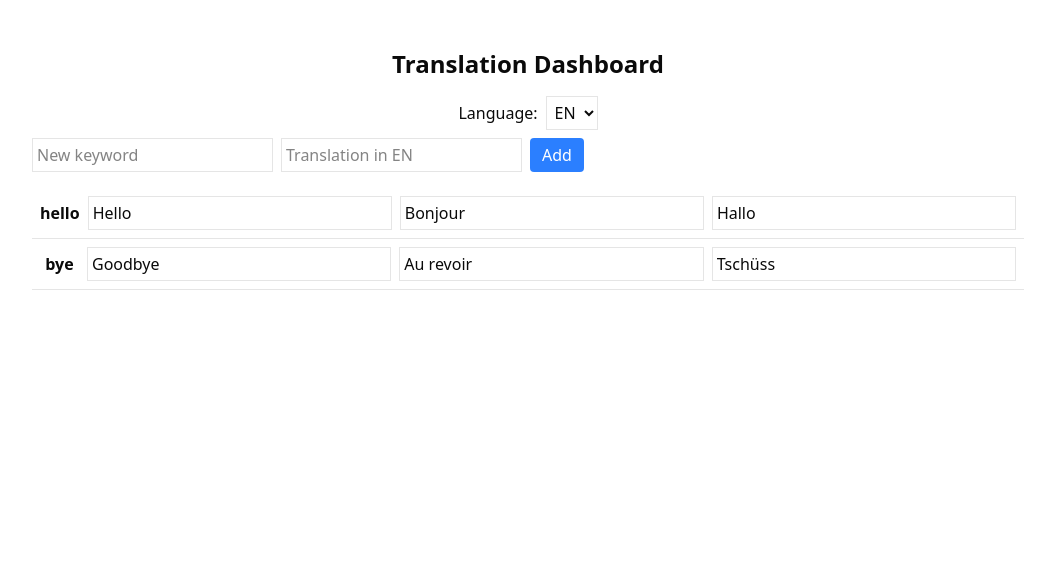
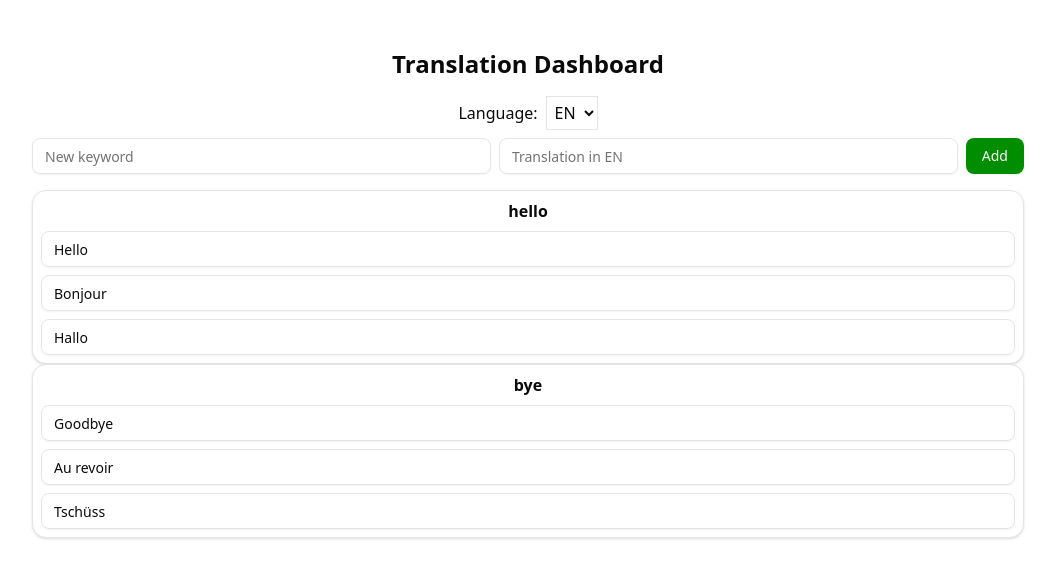
Before and after one commit to Kiyarash17/sibirani-interview-task, a React (Vite) app: page /dashboard in a window 1280 px wide. Shown: the top 578 px of the page, without its empty margins (112-1167 px from the left). Built offline with nearby package versions, Linux system fonts and the light colour scheme.

Commit message:
feat: Refactor AddKeywordForm and DraggableKeywordList components

```diff
--- a/package.json
+++ b/package.json
@@ -12,6 +12,7 @@
   "dependencies": {
     "@dnd-kit/core": "^6.3.1",
     "@dnd-kit/sortable": "^10.0.0",
+    "@radix-ui/react-slot": "^1.2.2",
     "@tailwindcss/vite": "^4.1.6",
     "class-variance-authority": "^0.7.1",
     "clsx": "^2.1.1",
--- a/src/components/AddKeywordForm.tsx
+++ b/src/components/AddKeywordForm.tsx
@@ -1,5 +1,7 @@
 import { useState } from "react";
 import { useTranslation } from "../context/TranslationContext";
+import { Input } from "../components/ui/input";
+import { Button } from "../components/ui/button";
 
 const AddKeywordForm = () => {
   const [keyword, setKeyword] = useState("");
@@ -15,26 +17,21 @@
 
   return (
     <div className="mb-4 flex gap-2">
-      <input
+      <Input
         type="text"
         placeholder="New keyword"
         value={keyword}
-        onChange={(e) => setKeyword(e.target.value)}
-        className="border p-1"
+        onChange={(e: React.ChangeEvent<HTMLInputElement>) => setKeyword(e.target.value)}
       />
-      <input
+      <Input
         type="text"
         placeholder={`Translation in ${currentLanguage.toUpperCase()}`}
         value={value}
-        onChange={(e) => setValue(e.target.value)}
-        className="border p-1"
+        onChange={(e: React.ChangeEvent<HTMLInputElement>) => setValue(e.target.value)}
       />
-      <button
-        onClick={handleAdd}
-        className="bg-blue-500 text-white px-3 py-1 rounded"
-      >
+      <Button onClick={handleAdd}>
         Add
-      </button>
+      </Button>
     </div>
   );
 };
--- a/src/components/DraggableKeywordList.tsx
+++ b/src/components/DraggableKeywordList.tsx
@@ -14,6 +14,8 @@
 } from "@dnd-kit/sortable";
 import { CSS } from "@dnd-kit/utilities";
 import { useTranslation } from "../context/TranslationContext";
+import { Input } from "../components/ui/input";
+import { Card } from "../components/ui/card";
 
 function DraggableKeywordList() {
   const { data, reorderKeywords } = useTranslation();
@@ -59,23 +61,23 @@
   };
 
   return (
-    <div
+    <Card
       ref={setNodeRef}
       style={style}
       {...attributes}
       {...listeners}
-      className="flex gap-2 p-2 border-b items-center bg-white"
+      className="flex gap-2 p-2 items-center bg-white"
     >
       <span className="w-32 font-bold">{keyword}</span>
       {languages.map((lang) => (
-        <input
+        <Input
           key={lang}
           value={data.translations[lang][keyword] || ""}
-          onChange={(e) => editTranslation(keyword, lang, e.target.value)}
-          className="border p-1 w-full"
+          onChange={(e: React.ChangeEvent<HTMLInputElement>) => editTranslation(keyword, lang, e.target.value)}
+          className="w-full"
         />
       ))}
-    </div>
+    </Card>
   );
 }
 
--- /dev/null
+++ b/src/components/ui/button.tsx
@@ -0,0 +1,58 @@
+import * as React from "react"
+import { Slot } from "@radix-ui/react-slot"
+import { cva, type VariantProps } from "class-variance-authority"
+import { cn } from "../../lib/utils"
+
+const buttonVariants = cva(
+  "inline-flex items-center justify-center gap-2 whitespace-nowrap rounded-md text-sm font-medium transition-all disabled:pointer-events-none disabled:opacity-50 [&_svg]:pointer-events-none [&_svg:not([class*='size-'])]:size-4 shrink-0 [&_svg]:shrink-0 outline-none focus-visible:border-ring focus-visible:ring-ring/50 focus-visible:ring-[3px] aria-invalid:ring-destructive/20 dark:aria-invalid:ring-destructive/40 aria-invalid:border-destructive",
+  {
+    variants: {
+      variant: {
+        default:
+          "bg-primary text-primary-foreground shadow-xs hover:bg-primary/90",
+        destructive:
+          "bg-destructive text-white shadow-xs hover:bg-destructive/90 focus-visible:ring-destructive/20 dark:focus-visible:ring-destructive/40 dark:bg-destructive/60",
+        outline:
+          "border bg-background shadow-xs hover:bg-accent hover:text-accent-foreground dark:bg-input/30 dark:border-input dark:hover:bg-input/50",
+        secondary:
+          "bg-secondary text-secondary-foreground shadow-xs hover:bg-secondary/80",
+        ghost:
+          "hover:bg-accent hover:text-accent-foreground dark:hover:bg-accent/50",
+        link: "text-primary underline-offset-4 hover:underline",
+      },
+      size: {
+        default: "h-9 px-4 py-2 has-[>svg]:px-3",
+        sm: "h-8 rounded-md gap-1.5 px-3 has-[>svg]:px-2.5",
+        lg: "h-10 rounded-md px-6 has-[>svg]:px-4",
+        icon: "size-9",
+      },
+    },
+    defaultVariants: {
+      variant: "default",
+      size: "default",
+    },
+  }
+)
+
+function Button({
+  className,
+  variant,
+  size,
+  asChild = false,
+  ...props
+}: React.ComponentProps<"button"> &
+  VariantProps<typeof buttonVariants> & {
+    asChild?: boolean
+  }) {
+  const Comp = asChild ? Slot : "button"
+
+  return (
+    <Comp
+      data-slot="button"
+      className={cn(buttonVariants({ variant, size, className }))}
+      {...props}
+    />
+  )
+}
+
+export { Button, buttonVariants }
--- /dev/null
+++ b/src/components/ui/card.tsx
@@ -0,0 +1,91 @@
+import * as React from "react"
+import { cn } from "../../lib/utils"
+
+function Card({ className, ...props }: React.ComponentProps<"div">) {
+  return (
+    <div
+      data-slot="card"
+      className={cn(
+        "bg-card text-card-foreground flex flex-col gap-6 rounded-xl border py-6 shadow-sm",
+        className
+      )}
+      {...props}
+    />
+  )
+}
+
+function CardHeader({ className, ...props }: React.ComponentProps<"div">) {
+  return (
+    <div
+      data-slot="card-header"
+      className={cn(
+        "@container/card-header grid auto-rows-min grid-rows-[auto_auto] items-start gap-1.5 px-6 has-data-[slot=card-action]:grid-cols-[1fr_auto] [.border-b]:pb-6",
+        className
+      )}
+      {...props}
+    />
+  )
+}
+
+function CardTitle({ className, ...props }: React.ComponentProps<"div">) {
+  return (
+    <div
+      data-slot="card-title"
+      className={cn("leading-none font-semibold", className)}
+      {...props}
+    />
+  )
+}
+
+function CardDescription({ className, ...props }: React.ComponentProps<"div">) {
+  return (
+    <div
+      data-slot="card-description"
+      className={cn("text-muted-foreground text-sm", className)}
+      {...props}
+    />
+  )
+}
+
+function CardAction({ className, ...props }: React.ComponentProps<"div">) {
+  return (
+    <div
+      data-slot="card-action"
+      className={cn(
+        "col-start-2 row-span-2 row-start-1 self-start justify-self-end",
+        className
+      )}
+      {...props}
+    />
+  )
+}
+
+function CardContent({ className, ...props }: React.ComponentProps<"div">) {
+  return (
+    <div
+      data-slot="card-content"
+      className={cn("px-6", className)}
+      {...props}
+    />
+  )
+}
+
+function CardFooter({ className, ...props }: React.ComponentProps<"div">) {
+  return (
+    <div
+      data-slot="card-footer"
+      className={cn("flex items-center px-6 [.border-t]:pt-6", className)}
+      {...props}
+    />
+  )
+}
+
+export {
+  Card,
+  CardHeader,
+  CardFooter,
+  CardTitle,
+  CardAction,
+  CardDescription,
+  CardContent,
+}
--- /dev/null
+++ b/src/components/ui/input.tsx
@@ -0,0 +1,21 @@
+import * as React from "react"
+
+import { cn } from "../../lib/utils"
+
+function Input({ className, type, ...props }: React.ComponentProps<"input">) {
+  return (
+    <input
+      type={type}
+      data-slot="input"
+      className={cn(
+        "file:text-foreground placeholder:text-muted-foreground selection:bg-primary selection:text-primary-foreground dark:bg-input/30 border-input flex h-9 w-full min-w-0 rounded-md border bg-transparent px-3 py-1 text-base shadow-xs transition-[color,box-shadow] outline-none file:inline-flex file:h-7 file:border-0 file:bg-transparent file:text-sm file:font-medium disabled:pointer-events-none disabled:cursor-not-allowed disabled:opacity-50 md:text-sm",
+        "focus-visible:border-ring focus-visible:ring-ring/50 focus-visible:ring-[3px]",
+        "aria-invalid:ring-destructive/20 dark:aria-invalid:ring-destructive/40 aria-invalid:border-destructive",
+        className
+      )}
+      {...props}
+    />
+  )
+}
+
+export { Input }
--- a/src/styles/index.css
+++ b/src/styles/index.css
@@ -49,7 +49,7 @@
   --card-foreground: oklch(0.145 0 0);
   --popover: oklch(1 0 0);
   --popover-foreground: oklch(0.145 0 0);
-  --primary: oklch(0.205 0 0);
+  --primary: oklch(0.55 0.2 145);
   --primary-foreground: oklch(0.985 0 0);
   --secondary: oklch(0.97 0 0);
   --secondary-foreground: oklch(0.205 0 0);
@@ -83,7 +83,7 @@
   --card-foreground: oklch(0.985 0 0);
   --popover: oklch(0.205 0 0);
   --popover-foreground: oklch(0.985 0 0);
-  --primary: oklch(0.922 0 0);
+  --primary: oklch(0.65 0.2 145);
   --primary-foreground: oklch(0.205 0 0);
   --secondary: oklch(0.269 0 0);
   --secondary-foreground: oklch(0.985 0 0);
```
Also changed, not shown: 1 other file (tests, documents, lock files or other folders).
